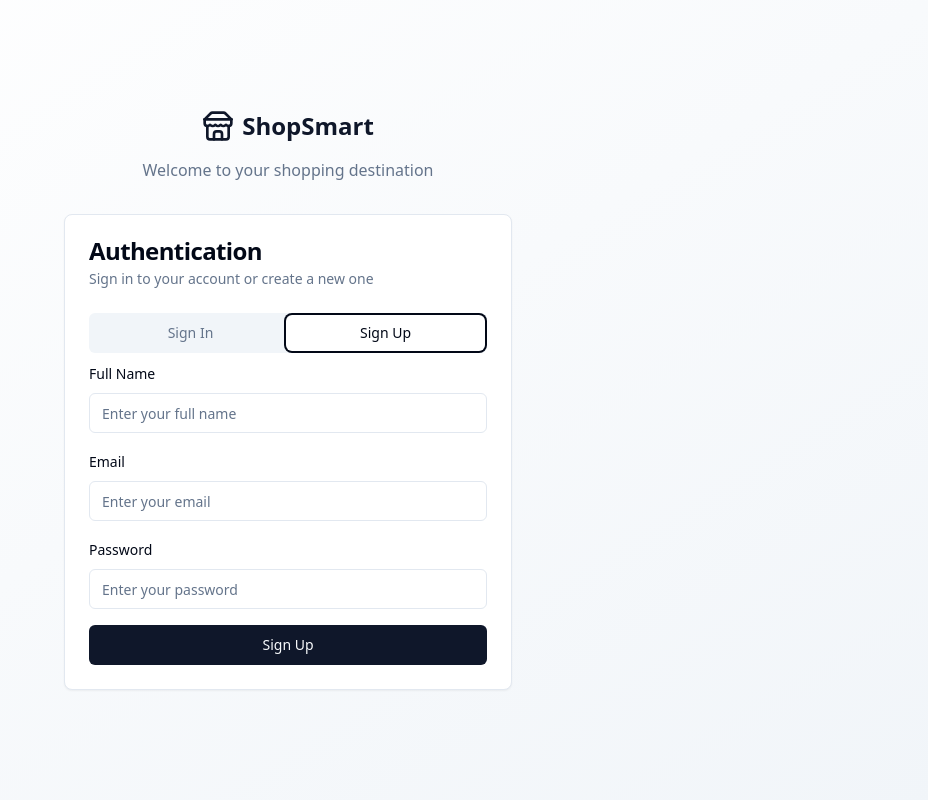
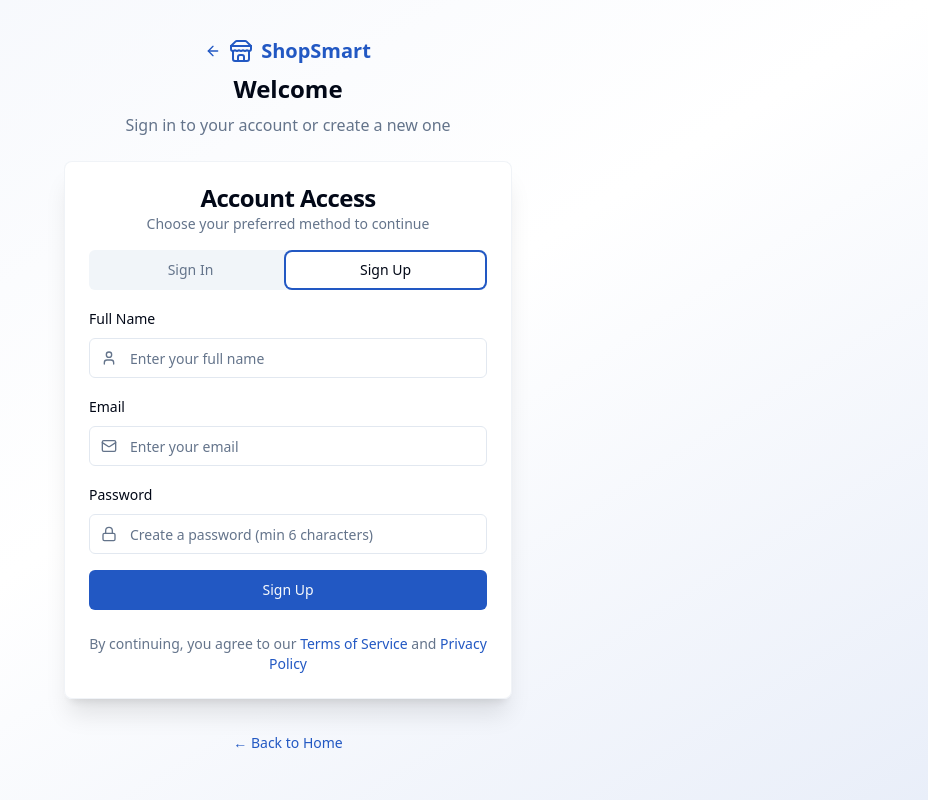
Before and after one commit to Kaymore1609/savvy-cart-markett, a React (Vite) app: page /auth in a window 1280 px wide. Both pictures are taken after a click on the tab "Sign Up". Shown: the whole page, without its empty margins (352-1280 px from the left). Built offline with nearby package versions, Linux system fonts and the light colour scheme.

Commit message:
Fix remaining issues
Address all outstanding issues to complete the website.

```diff
--- a/src/index.css
+++ b/src/index.css
@@ -17,7 +17,7 @@ All colors MUST be HSL.
     --popover: 0 0% 100%;
     --popover-foreground: 222.2 84% 4.9%;
 
-    --primary: 222.2 47.4% 11.2%;
+    --primary: 220 70% 45%;
     --primary-foreground: 210 40% 98%;
 
     --secondary: 210 40% 96.1%;
@@ -34,9 +34,16 @@ All colors MUST be HSL.
 
     --border: 214.3 31.8% 91.4%;
     --input: 214.3 31.8% 91.4%;
-    --ring: 222.2 84% 4.9%;
+    --ring: 220 70% 45%;
 
     --radius: 0.5rem;
+
+    /* Enhanced design tokens */
+    --gradient-primary: linear-gradient(135deg, hsl(220 70% 45%), hsl(220 70% 55%));
+    --gradient-subtle: linear-gradient(180deg, hsl(0 0% 100%), hsl(210 40% 98%));
+    --shadow-elegant: 0 10px 30px -10px hsl(220 70% 45% / 0.3);
+    --shadow-glow: 0 0 40px hsl(220 70% 55% / 0.4);
+    --transition-smooth: all 0.3s cubic-bezier(0.4, 0, 0.2, 1);
 
     --sidebar-background: 0 0% 98%;
 
@@ -65,7 +72,7 @@ All colors MUST be HSL.
     --popover: 222.2 84% 4.9%;
     --popover-foreground: 210 40% 98%;
 
-    --primary: 210 40% 98%;
+    --primary: 220 70% 55%;
     --primary-foreground: 222.2 47.4% 11.2%;
 
     --secondary: 217.2 32.6% 17.5%;
@@ -82,7 +89,13 @@ All colors MUST be HSL.
 
     --border: 217.2 32.6% 17.5%;
     --input: 217.2 32.6% 17.5%;
-    --ring: 212.7 26.8% 83.9%;
+    --ring: 220 70% 55%;
+
+    /* Enhanced design tokens for dark mode */
+    --gradient-primary: linear-gradient(135deg, hsl(220 70% 45%), hsl(220 70% 65%));
+    --gradient-subtle: linear-gradient(180deg, hsl(222.2 84% 4.9%), hsl(217.2 32.6% 17.5%));
+    --shadow-elegant: 0 10px 30px -10px hsl(220 70% 55% / 0.4);
+    --shadow-glow: 0 0 40px hsl(220 70% 65% / 0.5);
     --sidebar-background: 240 5.9% 10%;
     --sidebar-foreground: 240 4.8% 95.9%;
     --sidebar-primary: 224.3 76.3% 48%;
@@ -101,5 +114,38 @@ All colors MUST be HSL.
 
   body {
     @apply bg-background text-foreground;
+    font-feature-settings: "rlig" 1, "calt" 1;
+  }
+
+  /* Smooth scrolling and improved interaction states */
+  html {
+    scroll-behavior: smooth;
+  }
+
+  /* Enhanced button hover states */
+  .btn-primary-enhanced {
+    background: var(--gradient-primary);
+    box-shadow: var(--shadow-elegant);
+    transition: var(--transition-smooth);
+  }
+
+  .btn-primary-enhanced:hover {
+    box-shadow: var(--shadow-glow);
+    transform: translateY(-1px);
+  }
+
+  /* Text truncation utilities */
+  .line-clamp-2 {
+    display: -webkit-box;
+    -webkit-line-clamp: 2;
+    -webkit-box-orient: vertical;
+    overflow: hidden;
+  }
+
+  .line-clamp-3 {
+    display: -webkit-box;
+    -webkit-line-clamp: 3;
+    -webkit-box-orient: vertical;
+    overflow: hidden;
   }
 }
--- a/src/pages/Auth.tsx
+++ b/src/pages/Auth.tsx
@@ -1,19 +1,21 @@
 import { useState, useEffect } from "react";
-import { useNavigate } from "react-router-dom";
+import { useNavigate, Link } from "react-router-dom";
 import { Button } from "@/components/ui/button";
 import { Input } from "@/components/ui/input";
 import { Label } from "@/components/ui/label";
 import { Card, CardContent, CardDescription, CardHeader, CardTitle } from "@/components/ui/card";
 import { Tabs, TabsContent, TabsList, TabsTrigger } from "@/components/ui/tabs";
+import { Alert, AlertDescription } from "@/components/ui/alert";
 import { supabase } from "@/integrations/supabase/client";
 import { useToast } from "@/hooks/use-toast";
-import { Store } from "lucide-react";
+import { Store, Loader2, ArrowLeft, Mail, Lock, User } from "lucide-react";
 
 export default function Auth() {
   const [isLoading, setIsLoading] = useState(false);
   const [email, setEmail] = useState("");
   const [password, setPassword] = useState("");
   const [fullName, setFullName] = useState("");
+  const [error, setError] = useState("");
   const navigate = useNavigate();
   const { toast } = useToast();
 
@@ -48,6 +50,7 @@ export default function Auth() {
   const handleSignIn = async (e: React.FormEvent) => {
     e.preventDefault();
     setIsLoading(true);
+    setError("");
 
     try {
       cleanupAuthState();
@@ -73,6 +76,7 @@ export default function Auth() {
         window.location.href = '/';
       }
     } catch (error: any) {
+      setError(error.message || "An error occurred during sign in");
       toast({
         title: "Sign in failed",
         description: error.message || "Please check your credentials and try again.",
@@ -86,6 +90,7 @@ export default function Auth() {
   const handleSignUp = async (e: React.FormEvent) => {
     e.preventDefault();
     setIsLoading(true);
+    setError("");
 
     try {
       cleanupAuthState();
@@ -116,9 +121,12 @@ export default function Auth() {
           title: "Account created successfully!",
           description: "Please check your email to confirm your account.",
         });
-        // Don't redirect immediately, let user check email first
+        // Switch to sign in tab
+        const signInTab = document.querySelector('[data-value="signin"]') as HTMLElement;
+        if (signInTab) signInTab.click();
       }
     } catch (error: any) {
+      setError(error.message || "An error occurred during sign up");
       toast({
         title: "Sign up failed",
         description: error.message || "Please try again.",
@@ -130,34 +138,45 @@ export default function Auth() {
   };
 
   return (
-    <div className="min-h-screen bg-gradient-to-br from-background to-muted flex items-center justify-center p-4">
-      <div className="w-full max-w-md">
-        <div className="text-center mb-8">
-          <div className="flex items-center justify-center space-x-2 mb-4">
-            <Store className="h-8 w-8 text-primary" />
-            <h1 className="text-2xl font-bold text-primary">ShopSmart</h1>
-          </div>
-          <p className="text-muted-foreground">Welcome to your shopping destination</p>
+    <div className="min-h-screen bg-gradient-to-br from-primary/5 via-background to-primary/10 flex items-center justify-center p-4">
+      <div className="w-full max-w-md space-y-6">
+        {/* Header */}
+        <div className="text-center space-y-2">
+          <Link to="/" className="inline-flex items-center space-x-2 text-primary hover:text-primary/80 transition-colors">
+            <ArrowLeft className="h-4 w-4" />
+            <Store className="h-6 w-6" />
+            <span className="font-bold text-xl">ShopSmart</span>
+          </Link>
+          <h1 className="text-2xl font-bold text-foreground">Welcome</h1>
+          <p className="text-muted-foreground">Sign in to your account or create a new one</p>
         </div>
 
-        <Card>
-          <CardHeader>
-            <CardTitle>Authentication</CardTitle>
-            <CardDescription>
-              Sign in to your account or create a new one
+        <Card className="backdrop-blur-sm bg-background/95 border-border/50 shadow-xl">
+          <CardHeader className="space-y-1 pb-4">
+            <CardTitle className="text-center">Account Access</CardTitle>
+            <CardDescription className="text-center">
+              Choose your preferred method to continue
             </CardDescription>
           </CardHeader>
           <CardContent>
-            <Tabs defaultValue="signin" className="w-full">
+            <Tabs defaultValue="signin" className="space-y-4">
               <TabsList className="grid w-full grid-cols-2">
-                <TabsTrigger value="signin">Sign In</TabsTrigger>
+                <TabsTrigger value="signin" data-value="signin">Sign In</TabsTrigger>
                 <TabsTrigger value="signup">Sign Up</TabsTrigger>
               </TabsList>
 
-              <TabsContent value="signin">
+              {error && (
+                <Alert variant="destructive">
+                  <AlertDescription>{error}</AlertDescription>
+                </Alert>
+              )}
+
+              <TabsContent value="signin" className="space-y-4">
                 <form onSubmit={handleSignIn} className="space-y-4">
                   <div className="space-y-2">
                     <Label htmlFor="signin-email">Email</Label>
+                    <div className="relative">
+                      <Mail className="absolute left-3 top-1/2 transform -translate-y-1/2 h-4 w-4 text-muted-foreground" />
                       <Input
                         id="signin-email"
                         type="email"
@@ -165,10 +184,15 @@ export default function Auth() {
                         value={email}
                         onChange={(e) => setEmail(e.target.value)}
                         required
+                        disabled={isLoading}
+                        className="pl-10"
                       />
+                    </div>
                   </div>
                   <div className="space-y-2">
                     <Label htmlFor="signin-password">Password</Label>
+                    <div className="relative">
+                      <Lock className="absolute left-3 top-1/2 transform -translate-y-1/2 h-4 w-4 text-muted-foreground" />
                       <Input
                         id="signin-password"
                         type="password"
@@ -176,22 +200,30 @@ export default function Auth() {
                         value={password}
                         onChange={(e) => setPassword(e.target.value)}
                         required
+                        disabled={isLoading}
+                        className="pl-10"
                       />
                     </div>
-                  <Button
-                    type="submit"
-                    className="w-full"
-                    disabled={isLoading}
-                  >
-                    {isLoading ? "Signing in..." : "Sign In"}
+                  </div>
+                  <Button type="submit" className="w-full" disabled={isLoading}>
+                    {isLoading ? (
+                      <>
+                        <Loader2 className="mr-2 h-4 w-4 animate-spin" />
+                        Signing in...
+                      </>
+                    ) : (
+                      "Sign In"
+                    )}
                   </Button>
                 </form>
               </TabsContent>
 
-              <TabsContent value="signup">
+              <TabsContent value="signup" className="space-y-4">
                 <form onSubmit={handleSignUp} className="space-y-4">
                   <div className="space-y-2">
                     <Label htmlFor="signup-name">Full Name</Label>
+                    <div className="relative">
+                      <User className="absolute left-3 top-1/2 transform -translate-y-1/2 h-4 w-4 text-muted-foreground" />
                       <Input
                         id="signup-name"
                         type="text"
@@ -199,10 +231,15 @@ export default function Auth() {
                         value={fullName}
                         onChange={(e) => setFullName(e.target.value)}
                         required
+                        disabled={isLoading}
+                        className="pl-10"
                       />
+                    </div>
                   </div>
                   <div className="space-y-2">
                     <Label htmlFor="signup-email">Email</Label>
+                    <div className="relative">
+                      <Mail className="absolute left-3 top-1/2 transform -translate-y-1/2 h-4 w-4 text-muted-foreground" />
                       <Input
                         id="signup-email"
                         type="email"
@@ -210,32 +247,64 @@ export default function Auth() {
                         value={email}
                         onChange={(e) => setEmail(e.target.value)}
                         required
+                        disabled={isLoading}
+                        className="pl-10"
                       />
+                    </div>
                   </div>
                   <div className="space-y-2">
                     <Label htmlFor="signup-password">Password</Label>
+                    <div className="relative">
+                      <Lock className="absolute left-3 top-1/2 transform -translate-y-1/2 h-4 w-4 text-muted-foreground" />
                       <Input
                         id="signup-password"
                         type="password"
-                      placeholder="Enter your password"
+                        placeholder="Create a password (min 6 characters)"
                         value={password}
                         onChange={(e) => setPassword(e.target.value)}
                         required
                         minLength={6}
+                        disabled={isLoading}
+                        className="pl-10"
                       />
                     </div>
-                  <Button
-                    type="submit"
-                    className="w-full"
-                    disabled={isLoading}
-                  >
-                    {isLoading ? "Creating account..." : "Sign Up"}
+                  </div>
+                  <Button type="submit" className="w-full" disabled={isLoading}>
+                    {isLoading ? (
+                      <>
+                        <Loader2 className="mr-2 h-4 w-4 animate-spin" />
+                        Creating account...
+                      </>
+                    ) : (
+                      "Sign Up"
+                    )}
                   </Button>
                 </form>
               </TabsContent>
             </Tabs>
+
+            <div className="mt-6 text-center">
+              <p className="text-sm text-muted-foreground">
+                By continuing, you agree to our{" "}
+                <a href="#" className="text-primary hover:underline">
+                  Terms of Service
+                </a>{" "}
+                and{" "}
+                <a href="#" className="text-primary hover:underline">
+                  Privacy Policy
+                </a>
+              </p>
+            </div>
           </CardContent>
         </Card>
+
+        <div className="text-center">
+          <Button variant="link" asChild>
+            <Link to="/" className="text-muted-foreground hover:text-primary">
+              ← Back to Home
+            </Link>
+          </Button>
+        </div>
       </div>
     </div>
   );
```
Lines whose indentation alone changed are shown as unchanged.
